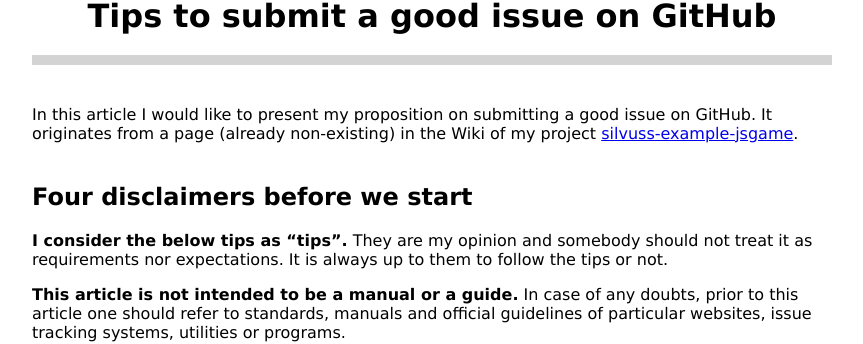
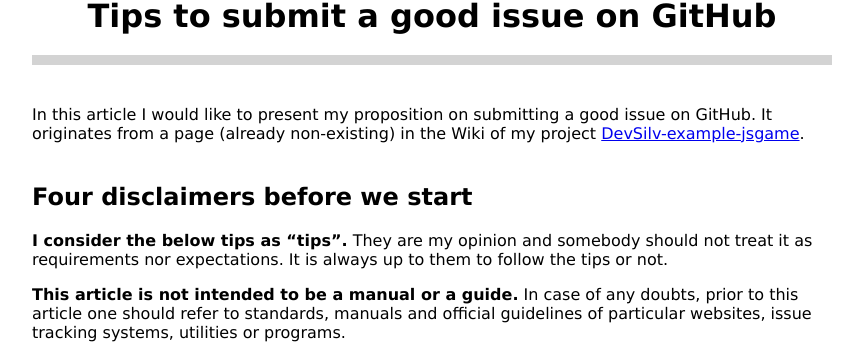
Before and after one commit to DevSilv/DevSilv.github.io, a Jekyll site: the page built from _posts/2018/12/01/2018-12-01-tips-to-submit-a-good-issue-on-github.md, in a window 1280 px wide and 900 px high. Shown: the part 171-515 px from the top of the window, without its empty margins (208-1071 px from the left). Built offline with Jekyll 4.4.1, drawn with Linux system fonts in a browser that asks for light colours.

Commit message:
Update a name and a URL address

```diff
--- a/_posts/2018/12/01/2018-12-01-tips-to-submit-a-good-issue-on-github.md
+++ b/_posts/2018/12/01/2018-12-01-tips-to-submit-a-good-issue-on-github.md
@@ -5,7 +5,7 @@
 tags: Software-development
 ---
 
-In this article I would like to present my proposition on submitting a good issue on GitHub. It originates from a page (already non-existing) in the Wiki of my project [silvuss-example-jsgame](https://github.com/silvuss/silvuss-example-jsgame).
+In this article I would like to present my proposition on submitting a good issue on GitHub. It originates from a page (already non-existing) in the Wiki of my project [DevSilv-example-jsgame](https://github.com/devsilv/devsilv-example-jsgame).
 
 ## Four disclaimers before we start
 
```
